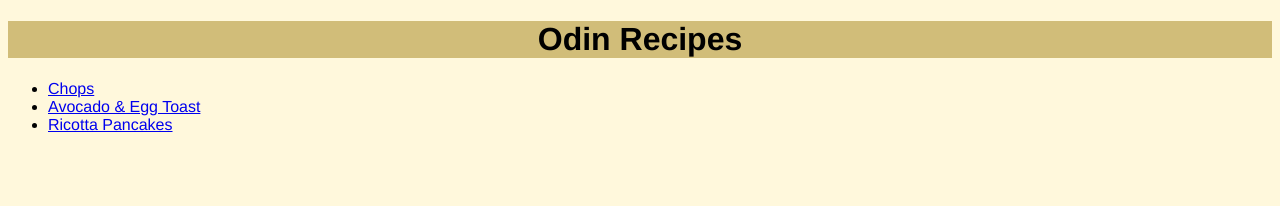
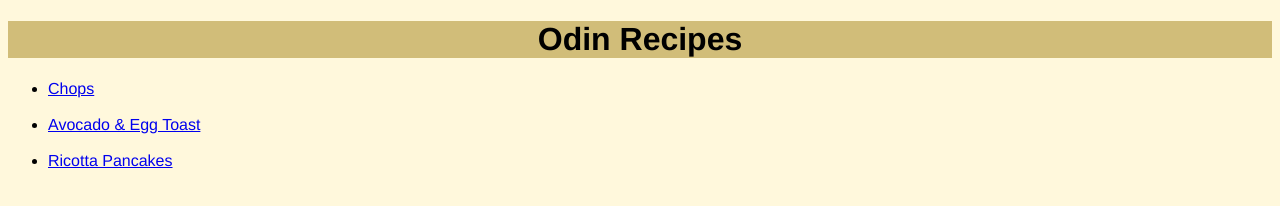
Before and after one commit to Chingorita/odin-recipes, a plain HTML site: page index.html in a window 1280 px wide. Drawn offline with Linux system fonts and the light colour scheme.

Commit message:
Add line breaks to links

```diff
--- a/index.html
+++ b/index.html
@@ -8,9 +8,9 @@
     <body>
         <h1>Odin Recipes</h1>
         <ul>
-            <li><a href="./recipes/chops.html">Chops</a></li>
-            <li><a href="./recipes/toast.html">Avocado & Egg Toast</a></li>
-            <li><a href="./recipes/pancakes.html">Ricotta Pancakes</a></li>
+            <li><a href="./recipes/chops.html">Chops</a></li><br>
+            <li><a href="./recipes/toast.html">Avocado & Egg Toast</a></li><br>
+            <li><a href="./recipes/pancakes.html">Ricotta Pancakes</a></li><br>
         </ul>
     </body>
 </html>
```
